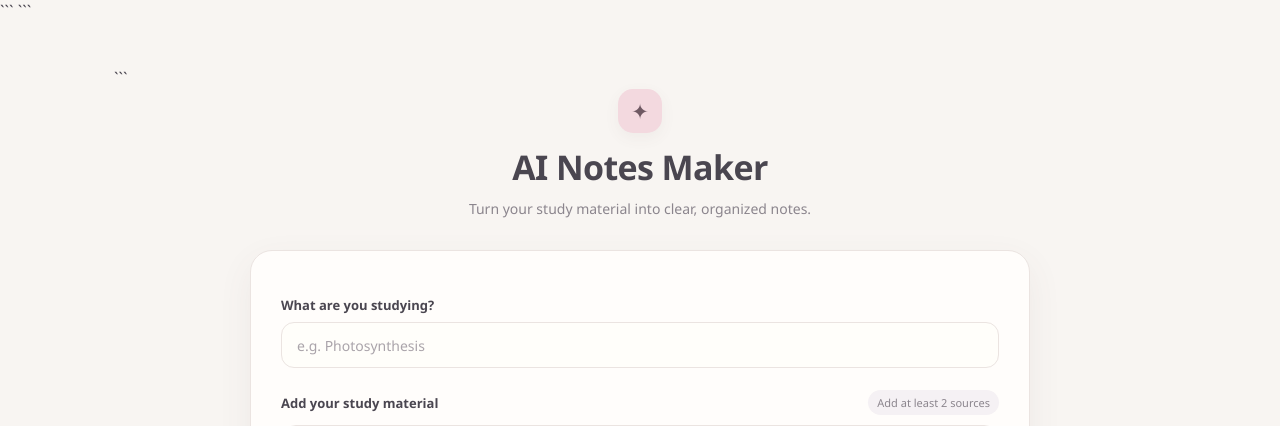
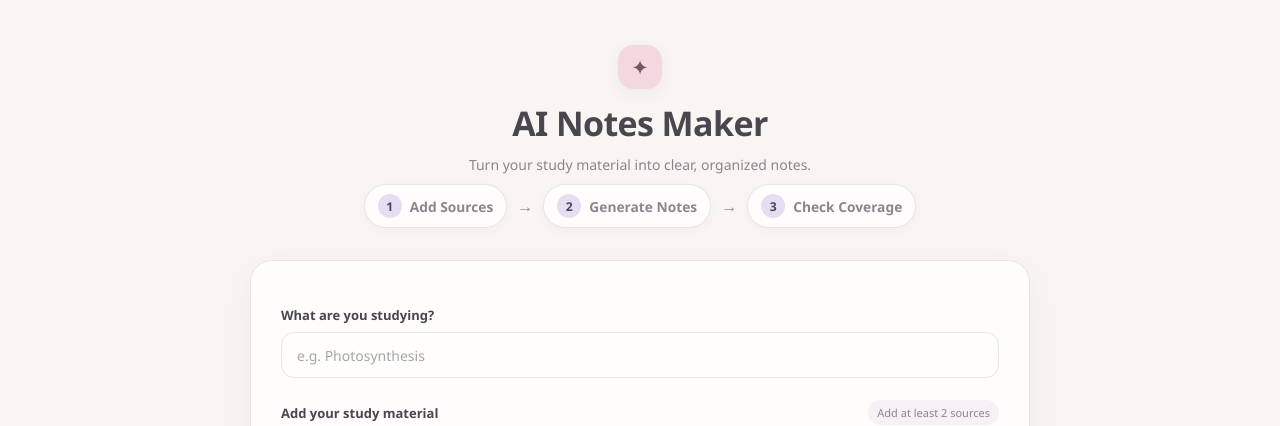
Before and after one commit to SamikshaGoswami03/AI-Notes-Maker, a Python web app: template templates/index.html in a window 1280 px wide. Shown: the top 426 px of the page. Run offline with Jinja, Linux system fonts and the light colour scheme; the template is opened without the code that fills it, so the values that code supplies are empty.

Commit message:
Add clear study workflow indicator

````diff
--- a/templates/index.html
+++ b/templates/index.html
@@ -1,11 +1,9 @@
 <!doctype html>
-
 <html lang="en">
 
 <head>
     <meta charset="utf-8">
 
-```
     <meta
         name="viewport"
         content="width=device-width, initial-scale=1"
@@ -17,7 +15,69 @@
         rel="stylesheet"
         href="/static/styles.css"
     >
-```
+
+    <style>
+        /* ---------------------------------
+           Workflow indicator
+           --------------------------------- */
+
+        .workflow {
+            display: flex;
+            align-items: center;
+            justify-content: center;
+            gap: 10px;
+            margin: 0 auto 28px;
+            flex-wrap: wrap;
+        }
+
+        .workflow-step {
+            display: flex;
+            align-items: center;
+            gap: 8px;
+            padding: 9px 13px;
+            border: 1px solid var(--border);
+            background: var(--card);
+            border-radius: 999px;
+            color: var(--muted);
+            font-size: 0.86rem;
+            font-weight: 600;
+            box-shadow: 0 3px 10px rgba(74, 70, 80, 0.04);
+        }
+
+        .workflow-number {
+            display: inline-flex;
+            align-items: center;
+            justify-content: center;
+            width: 24px;
+            height: 24px;
+            border-radius: 50%;
+            background: var(--lavender);
+            color: var(--text);
+            font-size: 0.76rem;
+            font-weight: 700;
+        }
+
+        .workflow-arrow {
+            color: var(--muted);
+            font-size: 1rem;
+        }
+
+        @media (max-width: 620px) {
+            .workflow {
+                gap: 7px;
+                margin-bottom: 22px;
+            }
+
+            .workflow-step {
+                font-size: 0.78rem;
+                padding: 8px 10px;
+            }
+
+            .workflow-arrow {
+                display: none;
+            }
+        }
+    </style>
 
 </head>
 
@@ -25,7 +85,6 @@
 
 <main class="container">
 
-```
     <!-- Header -->
 
     <header class="header">
@@ -41,6 +100,64 @@
         </p>
 
     </header>
+
+
+    <!-- Workflow -->
+
+    <div
+        class="workflow"
+        aria-label="How AI Notes Maker works"
+    >
+
+        <div class="workflow-step">
+            <span class="workflow-number">
+                1
+            </span>
+
+            <span>
+                Add Sources
+            </span>
+        </div>
+
+
+        <span
+            class="workflow-arrow"
+            aria-hidden="true"
+        >
+            →
+        </span>
+
+
+        <div class="workflow-step">
+            <span class="workflow-number">
+                2
+            </span>
+
+            <span>
+                Generate Notes
+            </span>
+        </div>
+
+
+        <span
+            class="workflow-arrow"
+            aria-hidden="true"
+        >
+            →
+        </span>
+
+
+        <div class="workflow-step">
+            <span class="workflow-number">
+                3
+            </span>
+
+            <span>
+                Check Coverage
+            </span>
+        </div>
+
+    </div>
 
 
     <!-- Source Input -->
@@ -139,7 +256,6 @@
 
     <section id="results">
 
-
         <!-- Coverage -->
 
         <aside
@@ -213,7 +329,6 @@
         </article>
 
     </section>
-```
 
 </main>
 
````
Lines whose indentation alone changed are shown as unchanged.
